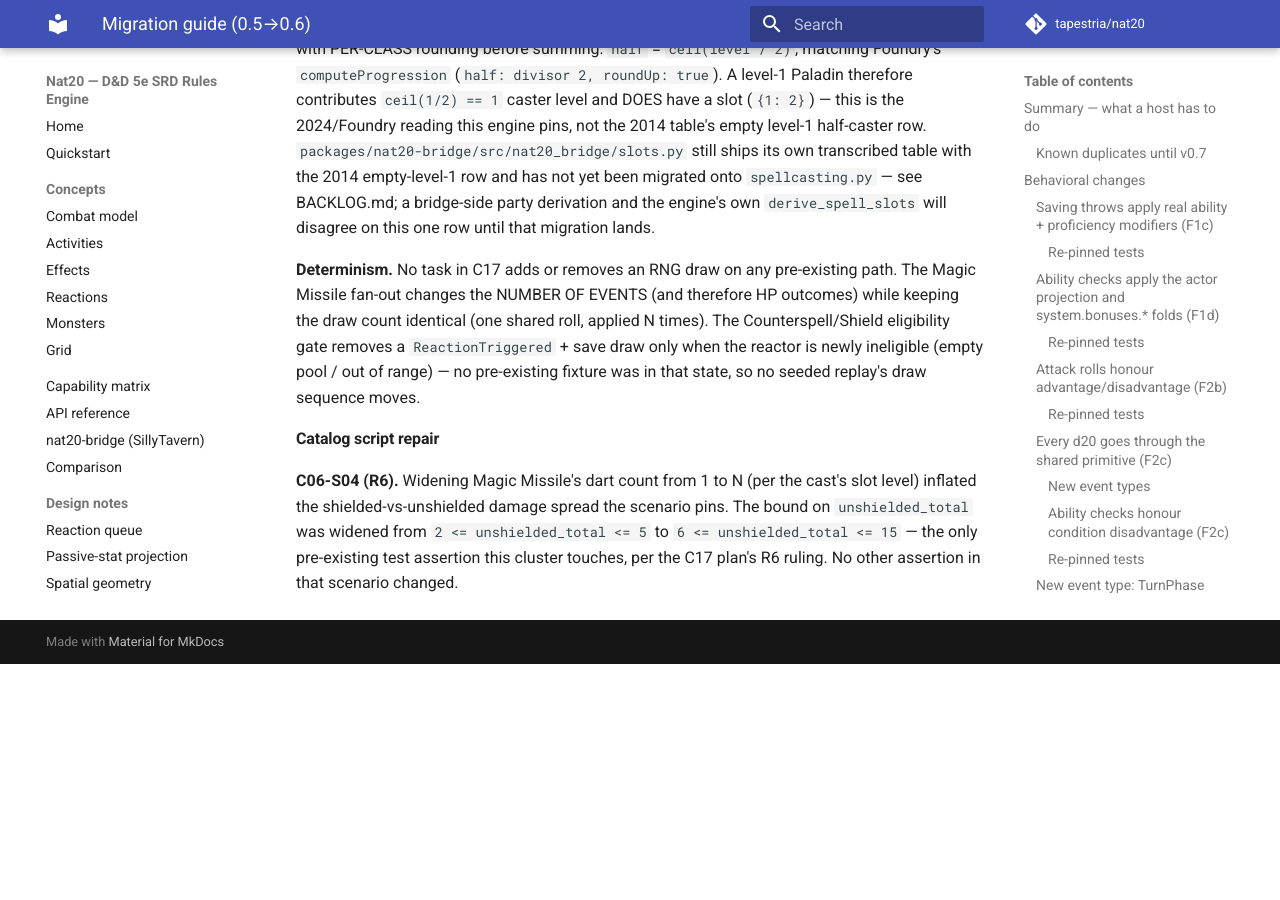
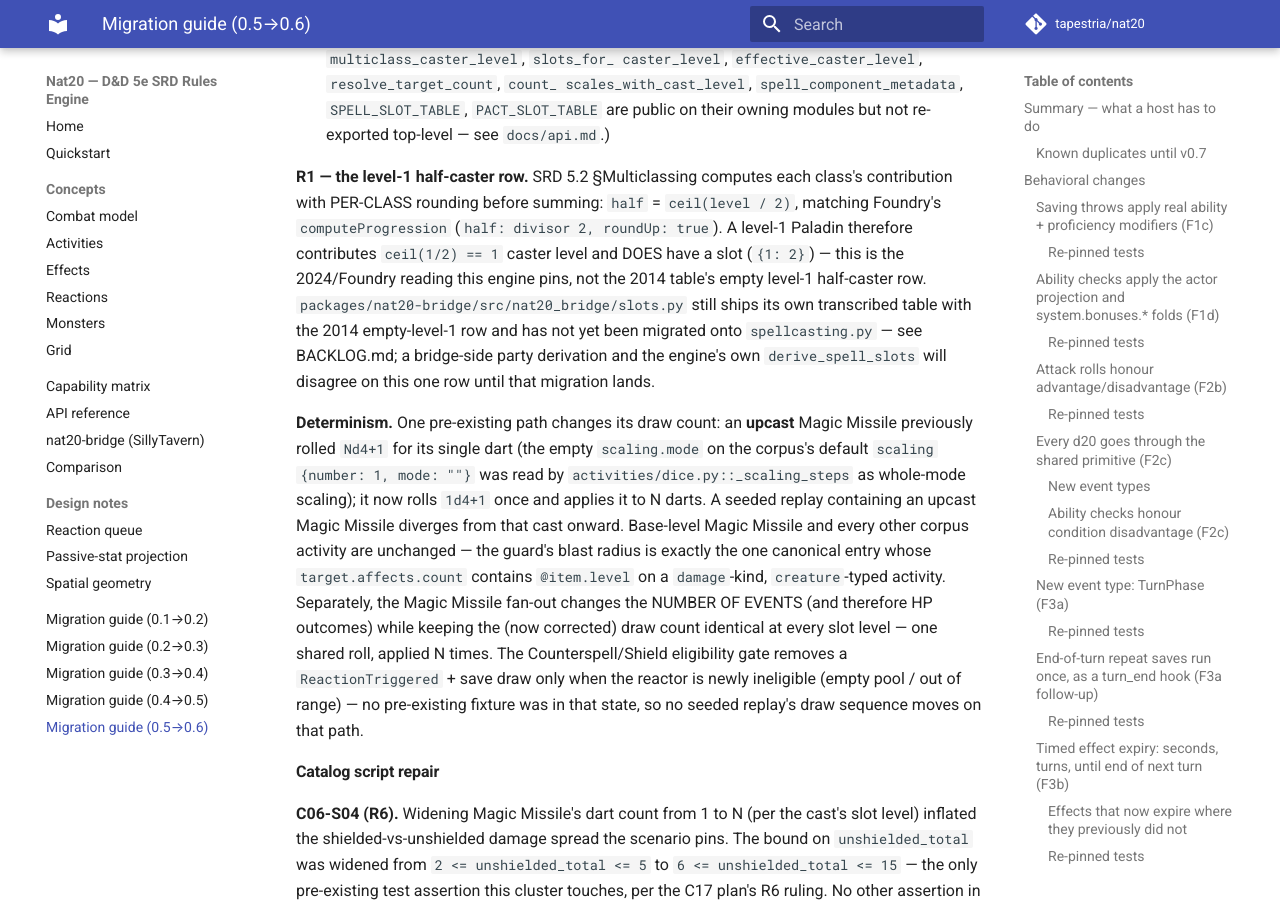
Before and after one commit to tapestria/nat20, an MkDocs documentation site: the page built from docs/migration/v0.5-to-v0.6.md, in a window 1280 px wide and 900 px high, scrolled down 47193 px. Built offline with MkDocs 1.6.1 and Material for MkDocs 9.7.7, drawn with Linux system fonts in a browser that asks for light colours; comment, search, counter and statistics services are not loaded; before the commit the page ends 47857 px from its top, so only the background shows below that; some of the changed text lies outside the part shown.

Commit message:
docs(engine): C17 final review — fix determinism/SRD-quote claims, tighten probes and docstrings
Remaining findings (1, 2, 3, 5, 6, 7, 9, 10, 11, 12, 13, 14) from the C17
whole-branch review:

- Migration guide + CHANGELOG: the C17 determinism claim was false — an
  upcast Magic Missile draws Nd4+1 pre-C17 (empty scaling.mode read as
  whole-mode scaling) vs 1d4+1 post-C17; rewritten to state the one path
  that actually changes its draw count.
- BACKLOG.md: replaced a 2014-text quote for the Long Rest cooldown with
  the actual SRD 5.2 sentence ("wait at least 16 hours"); deleted a stale
  "upcasting scales dice only" row that C17 already closed; added a dated
  row documenting the Magic Missile shared-roll deviation (R5) as a kept
  design choice, not an open gap.
- Migration guide: documented that _reject_over_count_targets also
  validates the singular target_id, changing CastFailed behavior for every
  count-bearing spell, not just multi-target casts.
- spellcasting.py: documented that "artificer" counts as a half-caster
  (Foundry parity, corpus-inert).
- test_capability_matrix.py: two probe rows were checking the wrong shared
  substring (eligible=, def derive_multiclass_slots) instead of the
  specific implementation each row names; retargeted at
  _readied_cast_eligible and the classes: dict[str, int] field.
- build_spec.py: documented that model_copy(update=...) bypasses the
  before-validator and can desync level/classes.
- test_spellcasting.py: asserted the literal 11 (not a tautological
  self-reference) for identify's ritual casting time, and added hour-branch
  coverage via find-familiar (70).
- events.py: moved a wrapped trailing comment that was misplaced between
  two field declarations.
- rest.py / orchestrator.py: added docstring/comment clarifications for
  _restored_pool and the duplicate spell lookup in
  _drain_counterspell_reaction.

Co-Authored-By: Claude Fable 5 <noreply@anthropic.com>

```diff
--- a/docs/migration/v0.5-to-v0.6.md
+++ b/docs/migration/v0.5-to-v0.6.md
@@ -1856,11 +1856,19 @@ dart at that one target. A `damage`-kind activity whose
 `DamageApplied` events sharing ONE rolled damage instance (the dice are
 rolled once, applied N times) — **3 at slot level 1, +1 per slot level
 above 1, total damage scales ×N.** This changes HP outcomes for every Magic
-Missile cast in an existing seeded replay from this point on, while adding
-**zero** new RNG draws (the shared-roll design pins the draw count).
+Missile cast in an existing seeded replay from this point on. It also
+changes the draw count for an UPCAST cast specifically — see
+**Determinism** below — while base-level Magic Missile keeps its one draw.
 Targeting more entities than the resolved count, or an unknown
 `target_ids` entry, is rejected before the slot is spent
-(`CastFailed(reason="target_invalid")`).
+(`CastFailed(reason="target_invalid")`). This validation (`_reject_over_
+count_targets`) also checks the singular `target_id`, not just
+`target_ids` — so for EVERY count-bearing spell in the corpus (Bless,
+Bane, Hold Person, Command, Charm Person, and 20+ others whose
+`target.affects.count` references `@item.level`), a cast naming a
+`target_id` that is absent from `live.initiative` now fails with
+`CastFailed(reason="target_invalid")` and the slot is preserved; pre-C17
+that same cast resolved against an empty target list and SPENT the slot.
 
 **2. An armed Counterspell/readied-spell reaction with no slot at the
 readied level no longer fires.** Previously an armed reaction always fired
@@ -1968,13 +1976,22 @@ migrated onto `spellcasting.py` — see BACKLOG.md; a bridge-side party
 derivation and the engine's own `derive_spell_slots` will disagree on this
 one row until that migration lands.
 
-**Determinism.** No task in C17 adds or removes an RNG draw on any
-pre-existing path. The Magic Missile fan-out changes the NUMBER OF EVENTS
-(and therefore HP outcomes) while keeping the draw count identical (one
-shared roll, applied N times). The Counterspell/Shield eligibility gate
-removes a `ReactionTriggered` + save draw only when the reactor is newly
-ineligible (empty pool / out of range) — no pre-existing fixture was in
-that state, so no seeded replay's draw sequence moves.
+**Determinism.** One pre-existing path changes its draw count: an
+**upcast** Magic Missile previously rolled `Nd4+1` for its single dart (the
+empty `scaling.mode` on the corpus's default `scaling {number: 1, mode:
+""}` was read by `activities/dice.py::_scaling_steps` as whole-mode
+scaling); it now rolls `1d4+1` once and applies it to N darts. A seeded
+replay containing an upcast Magic Missile diverges from that cast onward.
+Base-level Magic Missile and every other corpus activity are unchanged —
+the guard's blast radius is exactly the one canonical entry whose
+`target.affects.count` contains `@item.level` on a `damage`-kind,
+`creature`-typed activity. Separately, the Magic Missile fan-out changes
+the NUMBER OF EVENTS (and therefore HP outcomes) while keeping the (now
+corrected) draw count identical at every slot level — one shared roll,
+applied N times. The Counterspell/Shield eligibility gate removes a
+`ReactionTriggered` + save draw only when the reactor is newly ineligible
+(empty pool / out of range) — no pre-existing fixture was in that state,
+so no seeded replay's draw sequence moves on that path.
 
 #### Catalog script repair
 
```
Also changed, not shown: BACKLOG.md (+13 -6 lines), packages/dnd5e-engine/CHANGELOG.md (+8 -3 lines), 6 other files.
